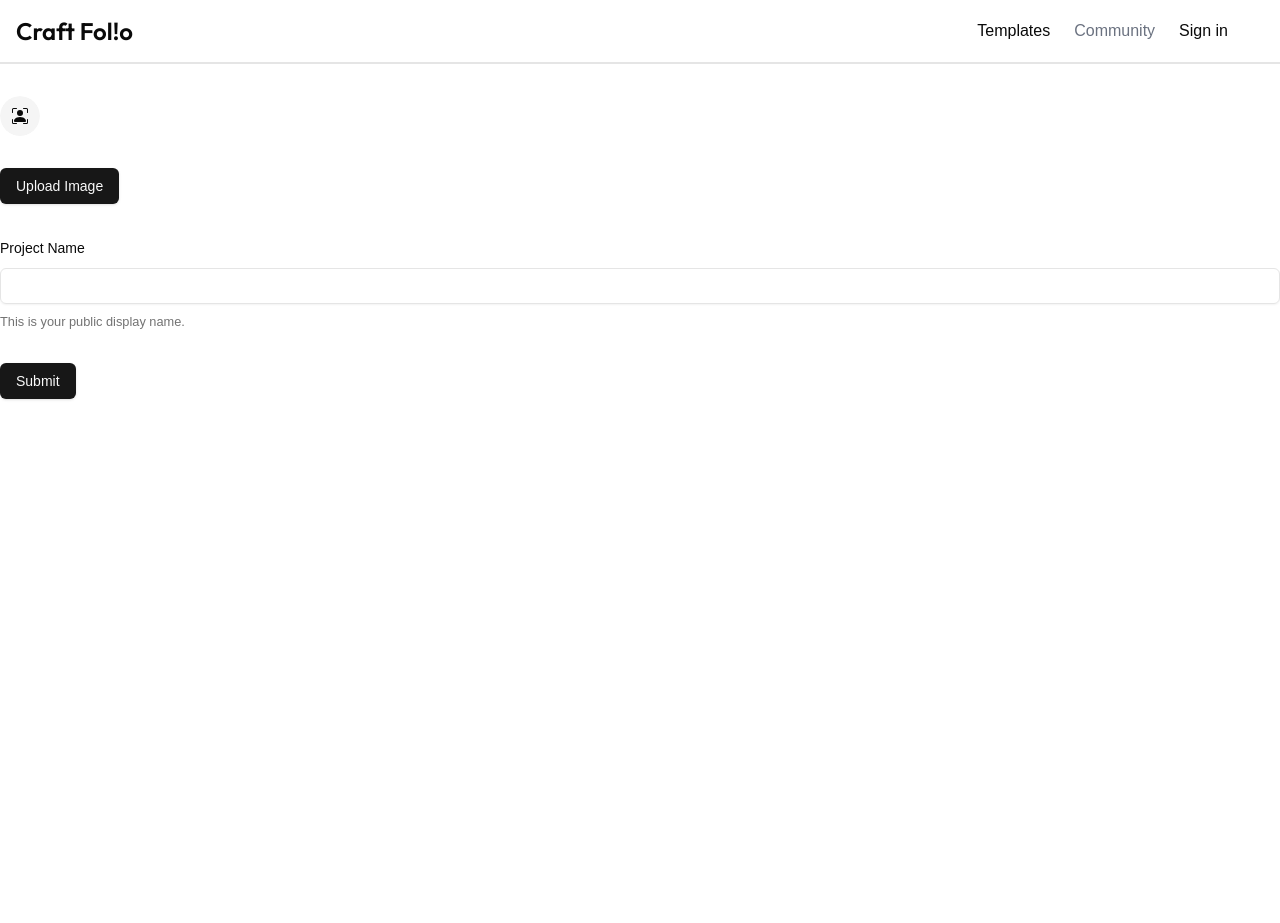
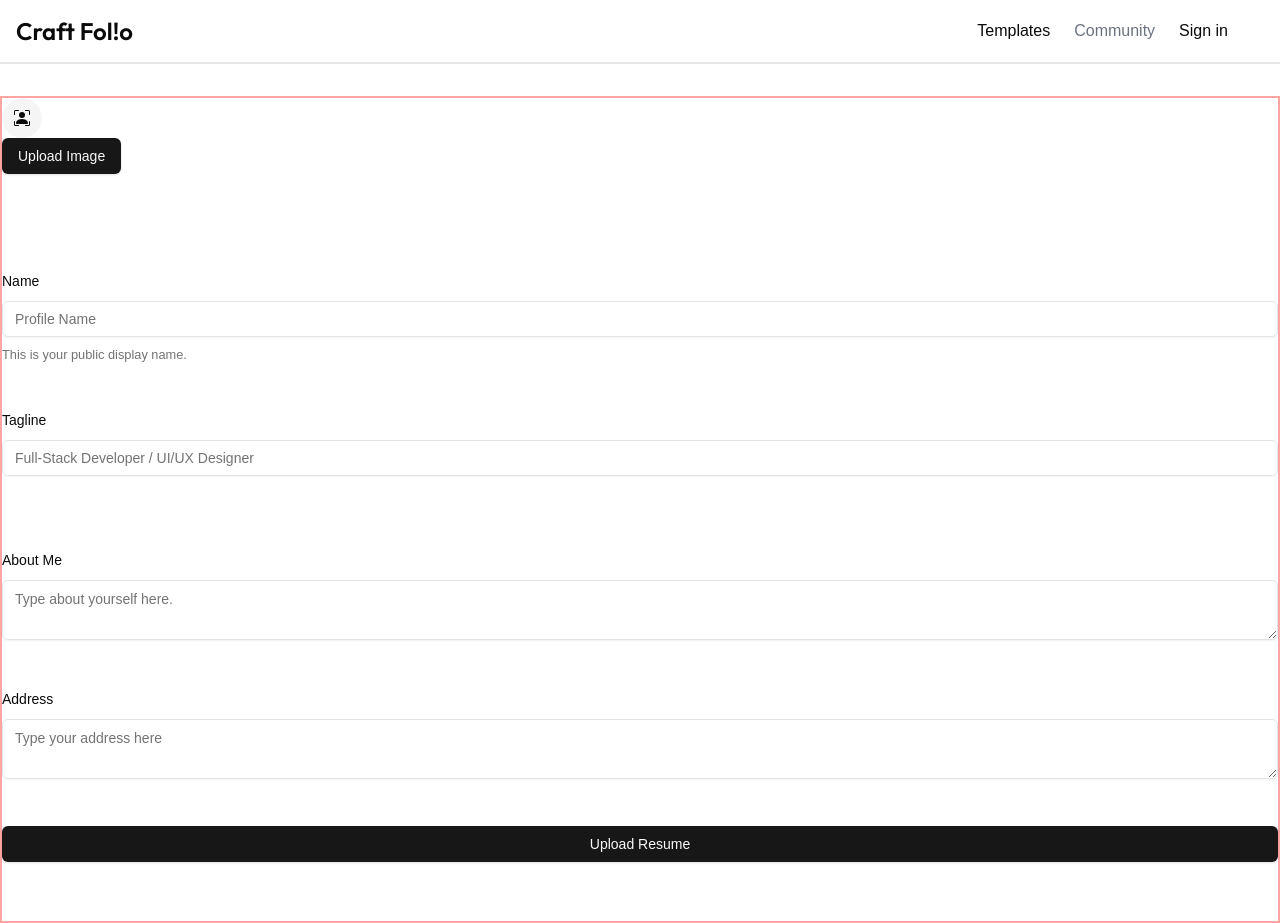
Before and after one commit to DixitRam/CraftFolio_Test, a Next.js app: page /onboarding in a window 1280 px wide. Before the commit the page ends 800 px from the top, so only its background shows below. Built offline with nearby package versions, Linux system fonts and the light colour scheme; no server answers.

Commit message:
added profile form

```diff
--- a/app/onboarding/page.tsx
+++ b/app/onboarding/page.tsx
@@ -2,6 +2,8 @@ import ProfileForm from "@/components/custom/onBoarding/personal_info"
 
 export default function onboarding(){
   return (
-    <ProfileForm/>
+    <div className="border-2 border-red-300 h-md w-768px">
+    <ProfileForm />
+    </div>
   )
 }
--- a/components/custom/onBoarding/personal_info.tsx
+++ b/components/custom/onBoarding/personal_info.tsx
@@ -2,6 +2,7 @@
 
 import { Form } from "@/components/ui/form"
 import { CiImageOn } from "react-icons/ci";
+import { Textarea } from "@/components/ui/textarea"
 import { Avatar, AvatarFallback, AvatarImage } from "@/components/ui/avatar"
 import { BsPersonBoundingBox } from "react-icons/bs";
 
@@ -23,11 +24,13 @@ import { Input } from "@/components/ui/input"
 
 const formSchema = z.object({
   profileName: z.string().min(2, {
-    message: "Project name must be at least 2 characters.",
+    message: "Profile name must be at least 2 characters.",
   }),
-  projectDescription: z.string(),
-  projectTechnologies: z.string().array(),
-  projectUrl: z.string().url(),
+  tagLine: z.string().min(2,{
+    message: "Tag line must be at list 2 characters",
+  }),
+  aboutMe: z.string().optional(),
+  address: z.string().optional(),
 
 })
 
@@ -41,21 +44,24 @@ export default function ProfileForm() {
   })
   return (
     <Form {...form}>
-      <form onSubmit={form.handleSubmit(onSubmit)} className="space-y-8">
+      <form onSubmit={form.handleSubmit(onSubmit)} className="space-y-8 grid grid-flow-col grid-rows-6 gap-3">
+
+        <div>
         <Avatar>
           <AvatarImage src="" />
           <AvatarFallback><BsPersonBoundingBox />
           </AvatarFallback>
         </Avatar>
         <Button type="submit">Upload Image</Button>
+        </div>
         <FormField
           control={form.control}
           name="profileName"
           render={({ field }) => (
             <FormItem>
-              <FormLabel>Project Name</FormLabel>
+              <FormLabel>Name</FormLabel>
               <FormControl>
-                <Input placeholder="" {...field} />
+                <Input placeholder="Profile Name" {...field} />
               </FormControl>
               <FormDescription>
                 This is your public display name.
@@ -64,9 +70,49 @@ export default function ProfileForm() {
             </FormItem>
           )}
         />
-        <Button type="submit">Submit</Button>
+        <FormField
+          control={form.control}
+          name="tagLine"
+          render={({ field }) => (
+            <FormItem>
+              <FormLabel>Tagline</FormLabel>
+              <FormControl>
+                <Input placeholder="Full-Stack Developer / UI/UX Designer" {...field} />
+              </FormControl>
+              <FormMessage />
+            </FormItem>
+          )}
+        />
+        <FormField
+          control={form.control}
+          name="aboutMe"
+          render={({ field }) => (
+            <FormItem>
+              <FormLabel>About Me</FormLabel>
+              <FormControl>
+              <Textarea placeholder="Type about yourself here."/>
+              </FormControl>
+              <FormMessage />
+            </FormItem>
+          )}
+        />
+        <FormField
+          control={form.control}
+          name="address"
+          render={({ field }) => (
+            <FormItem>
+              <FormLabel>Address</FormLabel>
+              <FormControl>
+              <Textarea placeholder="Type your address here"/>
+              </FormControl>
+              <FormMessage />
+            </FormItem>
+          )}
+        />
+        <Button type="submit">Upload Resume</Button>
       </form>
     </Form>
+
   )
 
 }
--- /dev/null
+++ b/components/ui/textarea.tsx
@@ -0,0 +1,22 @@
+import * as React from "react"
+
+import { cn } from "@/lib/utils"
+
+const Textarea = React.forwardRef<
+  HTMLTextAreaElement,
+  React.ComponentProps<"textarea">
+>(({ className, ...props }, ref) => {
+  return (
+    <textarea
+      className={cn(
+        "flex min-h-[60px] w-full rounded-md border border-input bg-transparent px-3 py-2 text-base shadow-sm placeholder:text-muted-foreground focus-visible:outline-none focus-visible:ring-1 focus-visible:ring-ring disabled:cursor-not-allowed disabled:opacity-50 md:text-sm",
+        className
+      )}
+      ref={ref}
+      {...props}
+    />
+  )
+})
+Textarea.displayName = "Textarea"
+
+export { Textarea }
```
